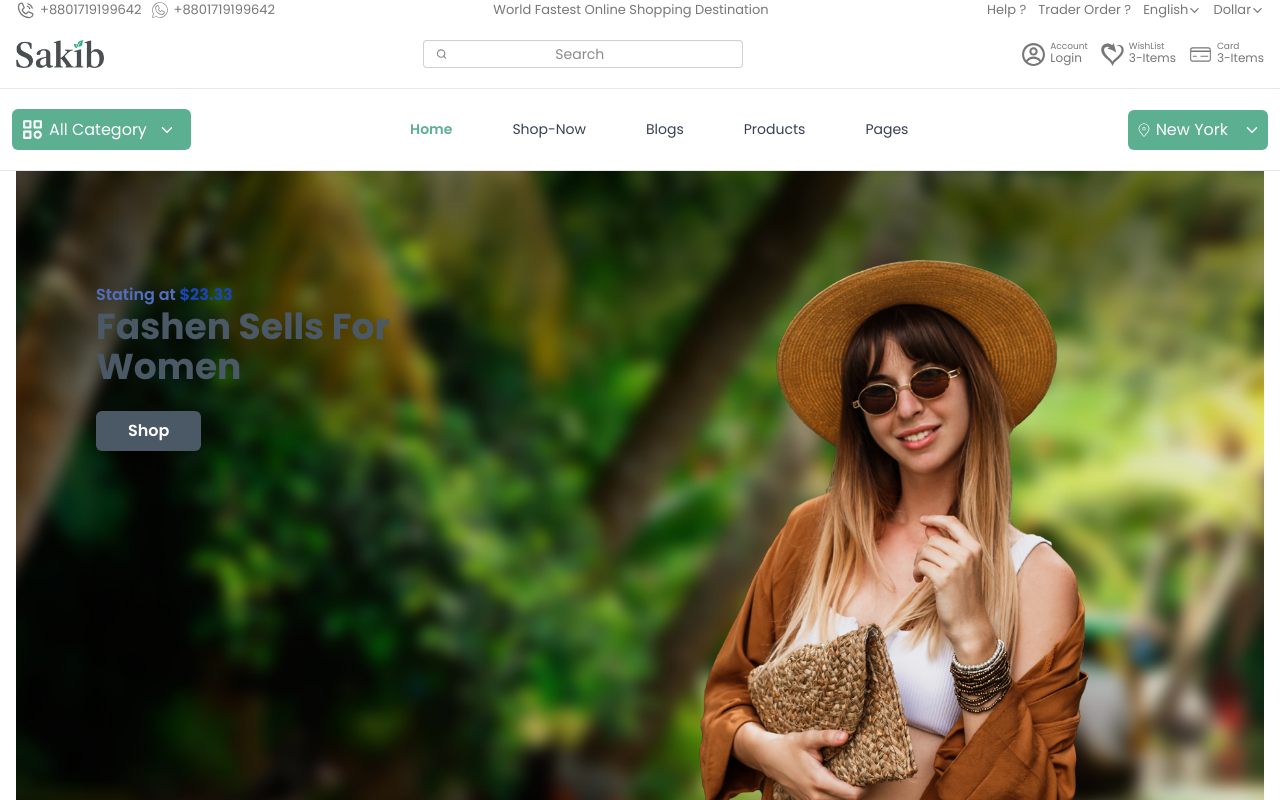
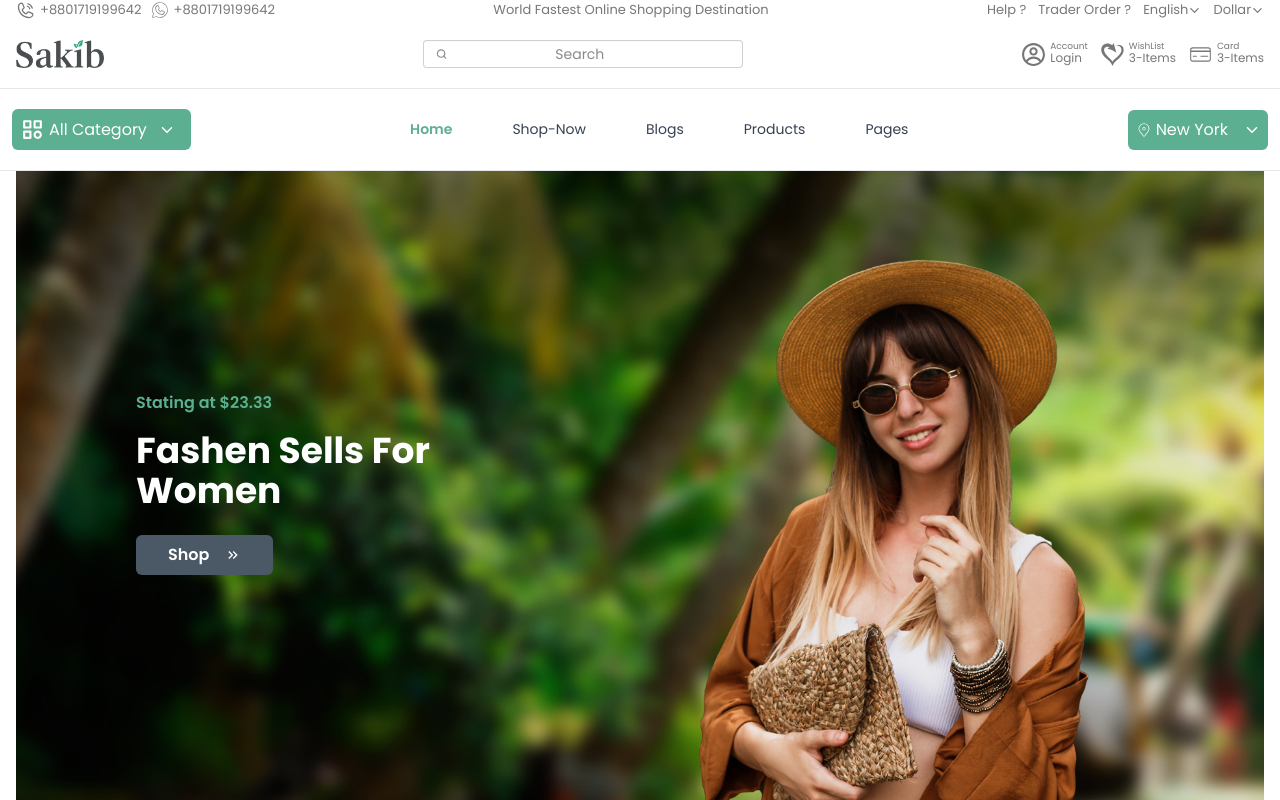
Before and after one commit to Marufsheikh404/Ecommerce-site, a React (Vite) app: page / in a window 1280 px wide. Shown: the top 800 px of the page. Built offline with nearby package versions, Linux system fonts and the light colour scheme.

Commit message:
carosul repair

```diff
--- a/package.json
+++ b/package.json
@@ -11,6 +11,7 @@
   },
   "dependencies": {
     "@tailwindcss/vite": "^4.1.17",
+    "aos": "^2.3.4",
     "react": "^19.2.0",
     "react-dom": "^19.2.0",
     "react-icons": "^5.5.0",
--- a/src/Pages/Home/HomeComponents/Hero.jsx
+++ b/src/Pages/Home/HomeComponents/Hero.jsx
@@ -5,6 +5,7 @@ import 'swiper/css/autoplay';
 import { Autoplay } from 'swiper/modules';
 import image from '../../../assets/image/carosul/10002.jpg'
 import image2 from '../../../assets/image/carosul/10003.jpg'
+import { MdKeyboardDoubleArrowRight } from 'react-icons/md';
 const Hero = () => {
     return (
         <div className='container mx-auto px-4'>
@@ -21,20 +22,22 @@ const Hero = () => {
                 <SwiperSlide>
                     <div className='relative'>
                         <img src={image} alt="slide1" />
-                        <div className='absolute top-28 left-20'>
-                            <p className='text-[#516EBF] font-semibold'>Stating at <span className='text-[#1b44b4] font-bold'>$23.33</span></p>
-                            <h1 className='text-4xl leading-10 font-bold text-[#4B5966]'>Fashen Sells For <br /> Women</h1>
-                            <button className='px-8 py-2 mt-6 rounded-md font-semibold hover:bg-[#1e3850] transition-all duration-300 bg-[#4B5966] text-white'>Shop</button>
+                        <div className='absolute top-55 left-30'>
+                            <p data-aos="zoom-in" className='text-[#5CAF90] font-semibold mb-4'>Stating at $23.33</p>
+                            <h1 data-aos="zoom-in" className='text-4xl leading-10 font-bold text-[#ffffff]'>Fashen Sells For <br /> Women</h1>
+                            <button data-aos="zoom-in" className='px-8 py-2 mt-6 rounded-md font-semibold hover:bg-[#5CAF90] transition-all duration-300 bg-[#4B5966] text-white flex items-center gap-4'>Shop Shop <span> <MdKeyboardDoubleArrowRight /></span></button>
                         </div>
                     </div>
                 </SwiperSlide>
                 <SwiperSlide>
                     <div className='relative'>
                         <img src={image2} alt="slide1" />
-                        <div className='absolute top-28 left-20'>
-                            <p className='text-[#516EBF] font-semibold'>Stating at <span className='text-[#1b44b4] font-bold'>$23.33</span></p>
-                            <h1 className='text-4xl font-bold leading-10 text-[#4B5966]'>Fashen Sells For <br /> Women</h1>
-                            <button className='px-8 py-2 mt-6 rounded-md font-semibold hover:bg-[#1e3850] transition-all duration-300 bg-[#4B5966] text-white'>Shop</button>
+                        <div className='absolute top-55 left-30'>
+                            <p data-aos="zoom-in" className='text-[#5CAF90] font-semibold mb-4'>Stating at $23.33 </p>
+                            <h1 data-aos="zoom-in" className='text-4xl font-bold leading-10 text-[#ffffff]'>Fashen Sells For <br /> Women</h1>
+                            <div>
+                                <button data-aos="zoom-in" className='px-8 py-2 mt-6 rounded-md font-semibold hover:bg-[#5CAF90] transition-all duration-300 bg-[#4B5966] text-white flex items-center gap-4'>Shop <span> <MdKeyboardDoubleArrowRight /></span></button>
+                            </div>
                         </div>
                     </div>
                 </SwiperSlide>
--- a/src/main.jsx
+++ b/src/main.jsx
@@ -6,24 +6,33 @@ import Root from "./layout/Root";
 import Home from "./Pages/Home/Home";
 import Shop from "./Pages/Shop/Shop";
 import SingleProduct from "./Components/SharedComponents/SingleProduct";
+import AOS from 'aos';
+import 'aos/dist/aos.css'; // You can also use <link> for styles
+// ..
+AOS.init({
+  offset: 120,
+  delay: 0,
+  duration: 4000,
+  easing: 'ease'
+});
 
 
 const router = createBrowserRouter([
   {
     path: "/",
     element: <Root></Root>,
-    children:[
+    children: [
       {
-        index:true,
-        element:<Home></Home>
+        index: true,
+        element: <Home></Home>
       },
       {
-        path:'category',
-        element:<Shop></Shop>
+        path: 'category',
+        element: <Shop></Shop>
       },
       {
-        path:'/category/:id',
-        element:<SingleProduct></SingleProduct>
+        path: '/category/:id',
+        element: <SingleProduct></SingleProduct>
       }
     ]
   },
```
Also changed, not shown: 1 other file (tests, documents, lock files or other folders). Lines whose indentation alone changed are shown as unchanged.
